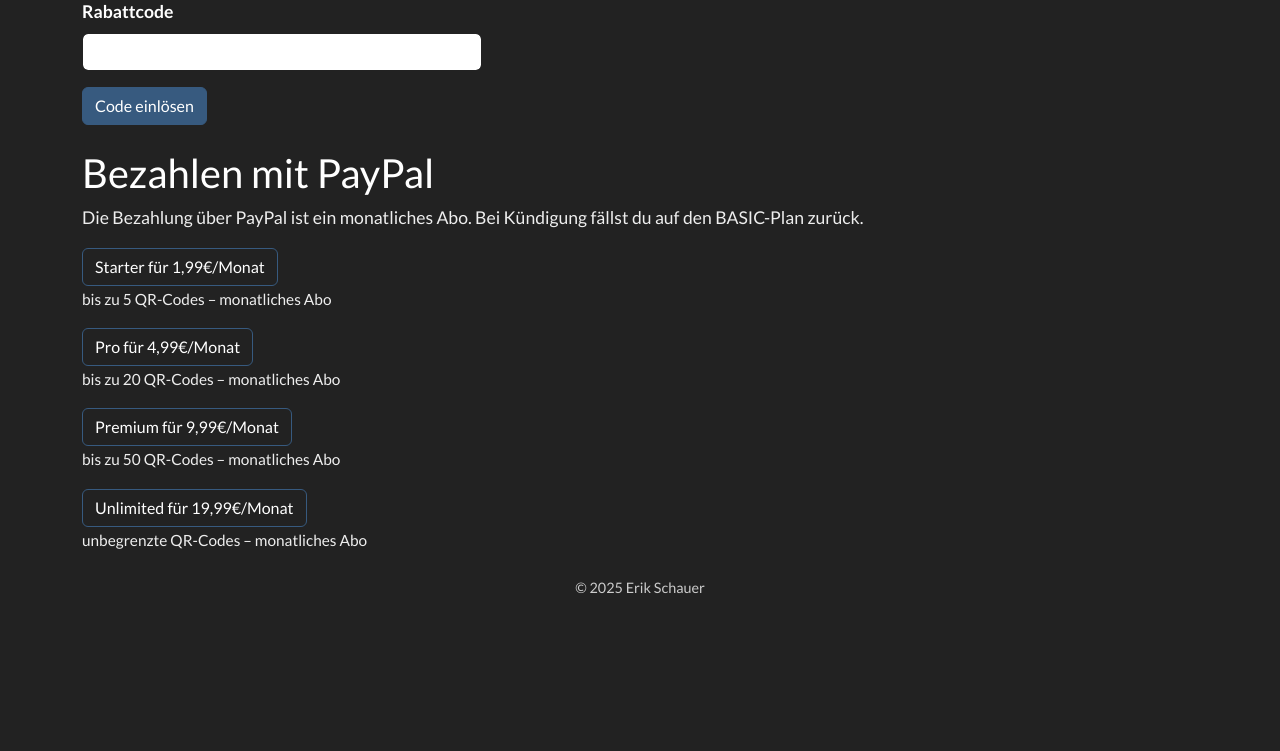
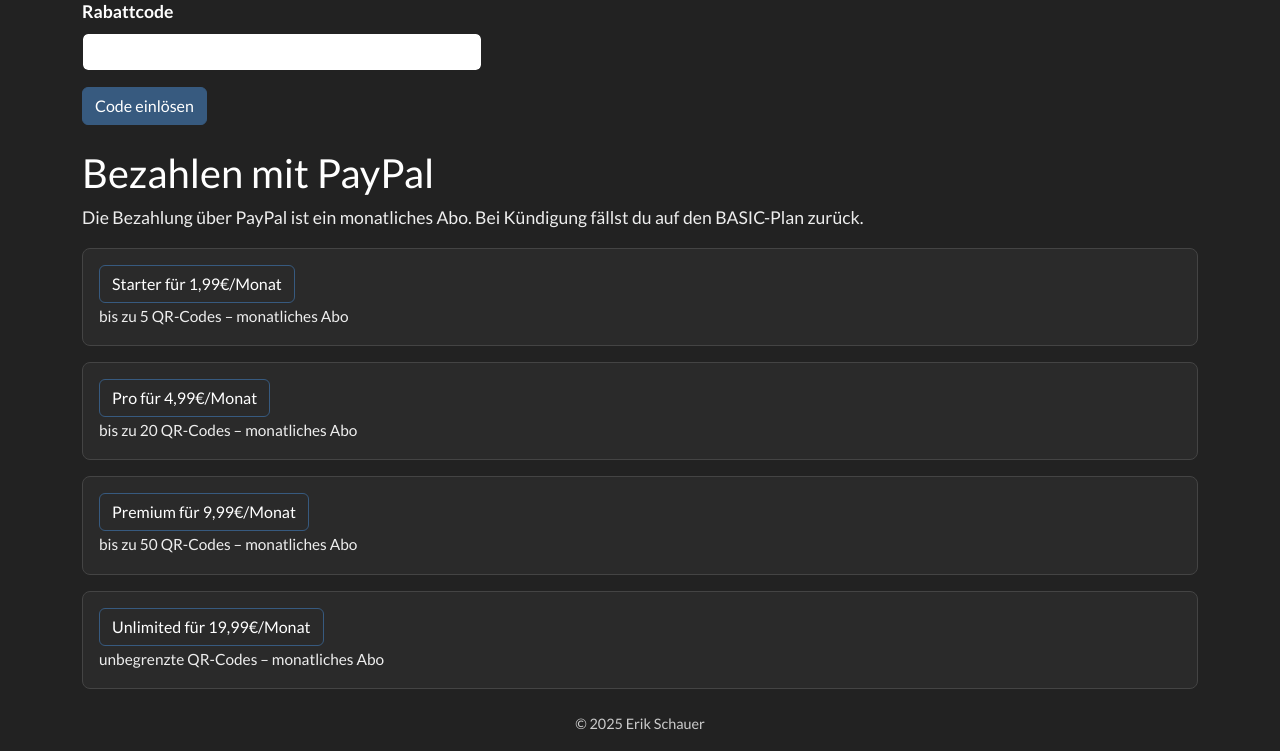
Before and after one commit to DO1FFE/qrcode, a Flask app: page /upgrade in a window 1280 px wide. Shown: the part 242-993 px from the top of the page. Before the commit the page ends 835 px from the top, so only its background shows below. Run offline with Flask 3, Linux system fonts and the light colour scheme; the visitor is signed in with stand-in values (Sample User, id 1); some libraries are stand-ins or nearby versions.

Commit message:
Add page transitions and style improvements

```diff
--- a/static/style.css
+++ b/static/style.css
@@ -9,6 +9,12 @@ body {
   color: #fff;
   font-size: 1.1rem;
   line-height: 1.5;
+  opacity: 0;
+  transition: opacity 0.4s ease-in-out;
+}
+
+body.page-loaded {
+  opacity: 1;
 }
 footer {
   font-size: 0.9rem;
@@ -40,3 +46,16 @@ label.form-label {
 .btn {
   color: #fff !important;
 }
+
+.btn:hover {
+  transform: scale(1.05);
+  transition: transform 0.2s ease-in-out;
+}
+
+.plan-card {
+  border: 1px solid #444;
+  padding: 1rem;
+  border-radius: 0.5rem;
+  margin-bottom: 1rem;
+  background-color: #2a2a2a;
+}
--- a/templates/base.html
+++ b/templates/base.html
@@ -39,5 +39,21 @@
 <footer class="text-center mt-4 mb-3">
     &copy; {{ current_year }} Erik Schauer
 </footer>
+<script>
+document.addEventListener('DOMContentLoaded', () => {
+  document.body.classList.add('page-loaded');
+  document.querySelectorAll('a[href]').forEach(a => {
+    if (a.target === '_blank' || a.getAttribute('href').startsWith('#')) return;
+    a.addEventListener('click', e => {
+      if (e.ctrlKey || e.metaKey) return;
+      e.preventDefault();
+      document.body.classList.remove('page-loaded');
+      setTimeout(() => {
+        window.location.href = a.href;
+      }, 300);
+    });
+  });
+});
+</script>
 </body>
 </html>
--- a/templates/upgrade.html
+++ b/templates/upgrade.html
@@ -22,7 +22,7 @@
 </form>
 <h2>Bezahlen mit PayPal</h2>
 <p class="text-muted">Die Bezahlung über PayPal ist ein monatliches Abo. Bei Kündigung fällst du auf den BASIC-Plan zurück.</p>
-<div class="mb-3">
+<div class="mb-3 plan-card">
   <form action="https://www.paypal.com/cgi-bin/webscr" method="post" target="_blank">
     <input type="hidden" name="cmd" value="_xclick-subscriptions">
     <input type="hidden" name="business" value="do1ffe@darc.de">
@@ -48,7 +48,7 @@
   </form>
   <small class="text-muted">bis zu {{ PLAN_LIMITS['starter'] }} QR-Codes – monatliches Abo</small>
 </div>
-<div class="mb-3">
+<div class="mb-3 plan-card">
   <form action="https://www.paypal.com/cgi-bin/webscr" method="post" target="_blank">
     <input type="hidden" name="cmd" value="_xclick-subscriptions">
     <input type="hidden" name="business" value="do1ffe@darc.de">
@@ -74,7 +74,7 @@
   </form>
   <small class="text-muted">bis zu {{ PLAN_LIMITS['pro'] }} QR-Codes – monatliches Abo</small>
 </div>
-<div class="mb-3">
+<div class="mb-3 plan-card">
   <form action="https://www.paypal.com/cgi-bin/webscr" method="post" target="_blank">
     <input type="hidden" name="cmd" value="_xclick-subscriptions">
     <input type="hidden" name="business" value="do1ffe@darc.de">
@@ -100,7 +100,7 @@
   </form>
   <small class="text-muted">bis zu {{ PLAN_LIMITS['premium'] }} QR-Codes – monatliches Abo</small>
 </div>
-<div>
+<div class="plan-card">
   <form action="https://www.paypal.com/cgi-bin/webscr" method="post" target="_blank">
     <input type="hidden" name="cmd" value="_xclick-subscriptions">
     <input type="hidden" name="business" value="do1ffe@darc.de">
```
